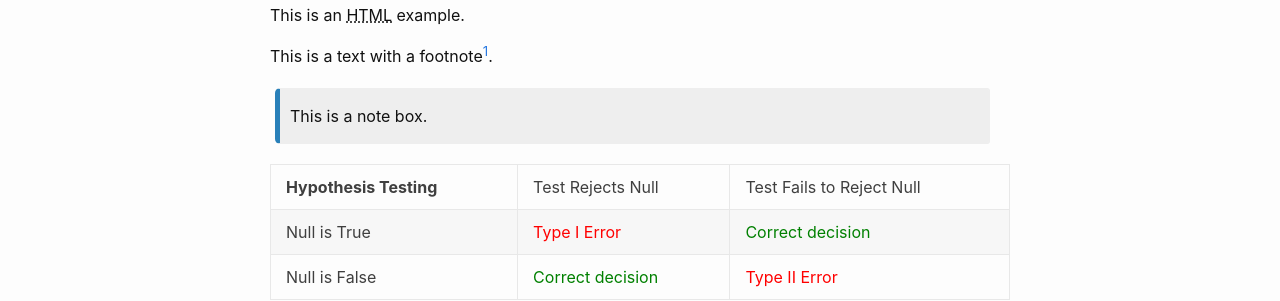
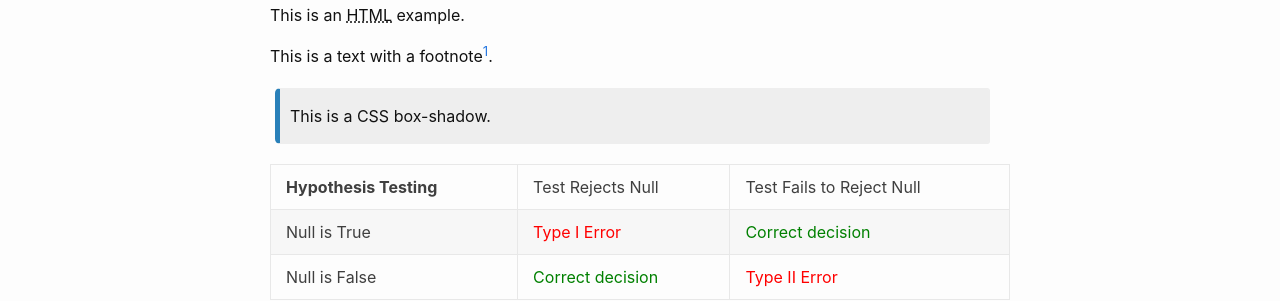
Before and after one commit to qiaohuang/qiaohuang.github.io, a Jekyll site: the page built from _posts/2020-10-18-post-for-test.md, in a window 1280 px wide. Shown: the part 338-639 px from the top of the page. Built offline with Jekyll 4.4.1, drawn with Linux system fonts in a browser that asks for light colours; nearby versions of some CDN libraries; formulas are drawn with MathJax 3.

Commit message:
Update test post

```diff
--- a/_posts/2020-10-18-post-for-test.md
+++ b/_posts/2020-10-18-post-for-test.md
@@ -24,7 +24,7 @@ This is a text with a footnote[^1].
     > With a quote!
 
 {: .box-note}
-This is a note box.
+This is a CSS box-shadow.
 
 | **Hypothesis Testing** | Test Rejects Null | Test Fails to Reject Null |
 | Null is True  | <span style="color: red">Type I Error</span>  | <span style="color: green">Correct decision</span> |
```
